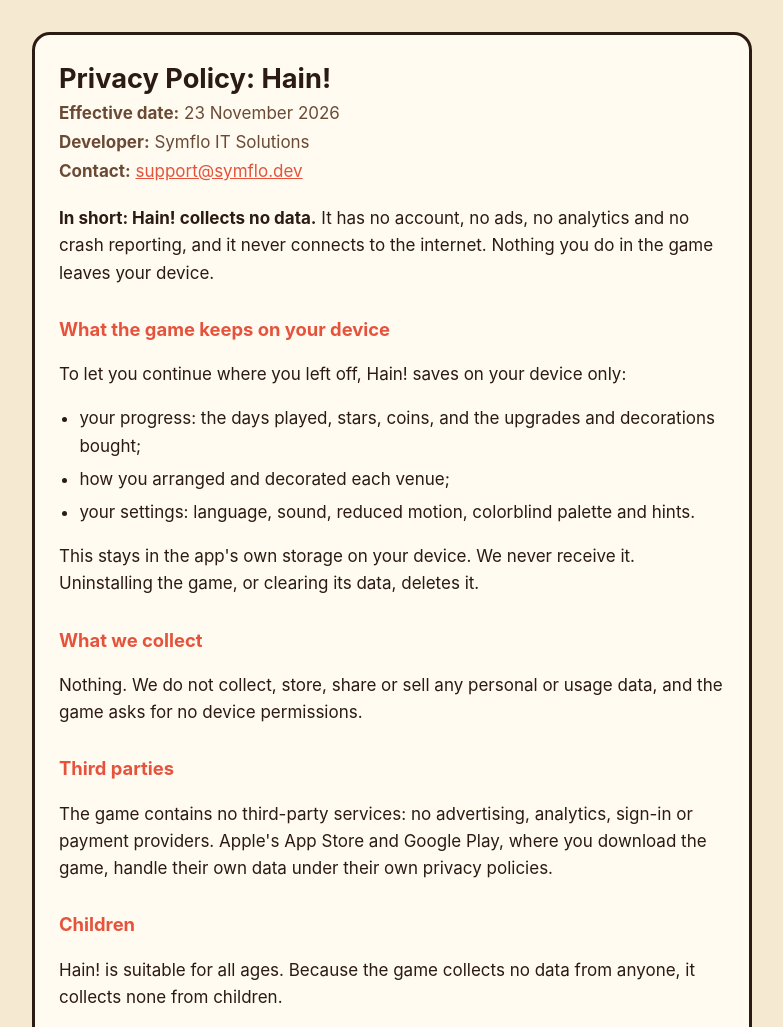
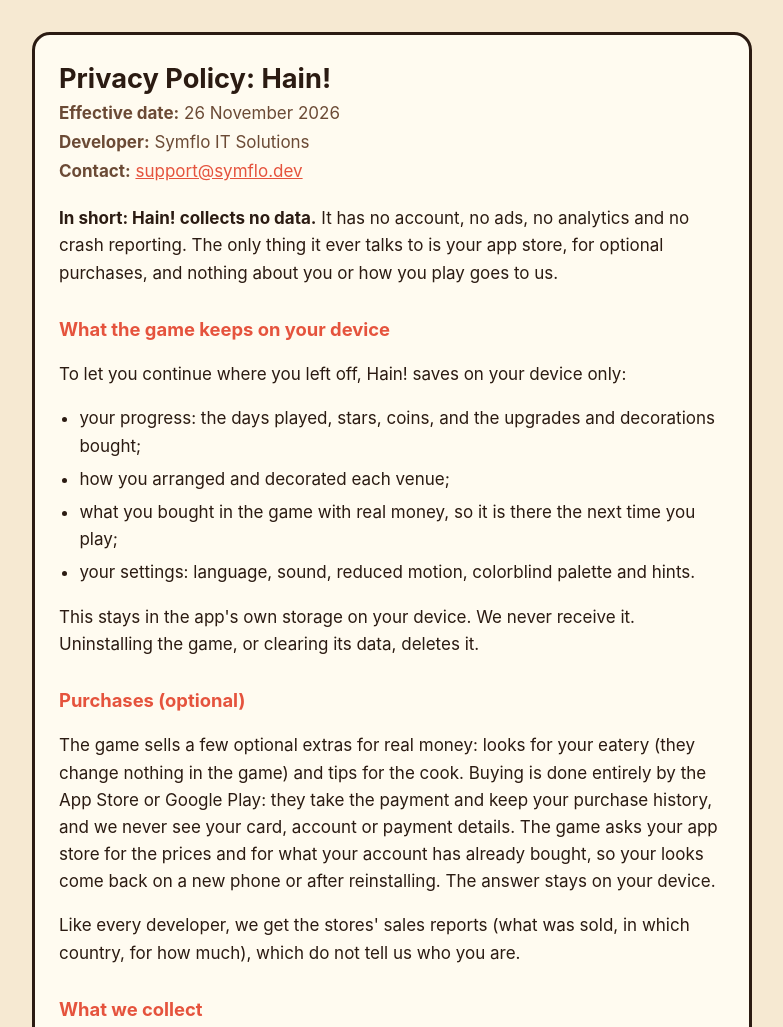
Before and after one commit to johnmarkovalo/hain-privacy, a plain HTML site: page index.html in a window 1280 px wide. Shown: the top 1027 px of the page, without its empty margins (248-1031 px from the left). Drawn offline with Linux system fonts and the light colour scheme.

Commit message:
Effective 26 November 2026: optional purchases through the app stores
Co-Authored-By: Claude Opus 5.5 <noreply@anthropic.com>

```diff
--- a/index.html
+++ b/index.html
@@ -57,27 +57,32 @@
 <main>
   <h1>Privacy Policy: Hain!</h1>
   <div class="meta">
-    <p><strong>Effective date:</strong> 23 November 2026</p>
+    <p><strong>Effective date:</strong> 26 November 2026</p>
     <p><strong>Developer:</strong> Symflo IT Solutions</p>
     <p><strong>Contact:</strong> <a href="mailto:support@symflo.dev">support@symflo.dev</a></p>
   </div>
 
-  <p><strong>In short: Hain! collects no data.</strong> It has no account, no ads, no analytics and no crash reporting, and it never connects to the internet. Nothing you do in the game leaves your device.</p>
+  <p><strong>In short: Hain! collects no data.</strong> It has no account, no ads, no analytics and no crash reporting. The only thing it ever talks to is your app store, for optional purchases, and nothing about you or how you play goes to us.</p>
 
   <h2>What the game keeps on your device</h2>
   <p>To let you continue where you left off, Hain! saves on your device only:</p>
   <ul>
     <li>your progress: the days played, stars, coins, and the upgrades and decorations bought;</li>
     <li>how you arranged and decorated each venue;</li>
+    <li>what you bought in the game with real money, so it is there the next time you play;</li>
     <li>your settings: language, sound, reduced motion, colorblind palette and hints.</li>
   </ul>
   <p>This stays in the app's own storage on your device. We never receive it. Uninstalling the game, or clearing its data, deletes it.</p>
+
+  <h2>Purchases (optional)</h2>
+  <p>The game sells a few optional extras for real money: looks for your eatery (they change nothing in the game) and tips for the cook. Buying is done entirely by the App Store or Google Play: they take the payment and keep your purchase history, and we never see your card, account or payment details. The game asks your app store for the prices and for what your account has already bought, so your looks come back on a new phone or after reinstalling. The answer stays on your device.</p>
+  <p>Like every developer, we get the stores' sales reports (what was sold, in which country, for how much), which do not tell us who you are.</p>
 
   <h2>What we collect</h2>
   <p>Nothing. We do not collect, store, share or sell any personal or usage data, and the game asks for no device permissions.</p>
 
   <h2>Third parties</h2>
-  <p>The game contains no third-party services: no advertising, analytics, sign-in or payment providers. Apple's App Store and Google Play, where you download the game, handle their own data under their own privacy policies.</p>
+  <p>The game contains no third-party services: no advertising, analytics or sign-in. Apple's App Store and Google Play, where you download the game and make any purchase, handle their own data under their own privacy policies.</p>
 
   <h2>Children</h2>
   <p>Hain! is suitable for all ages. Because the game collects no data from anyone, it collects none from children.</p>
```
